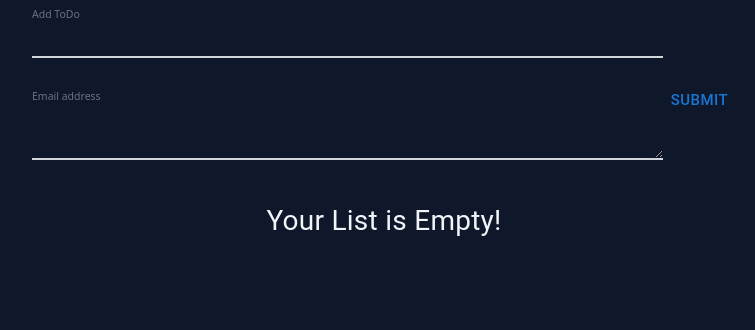
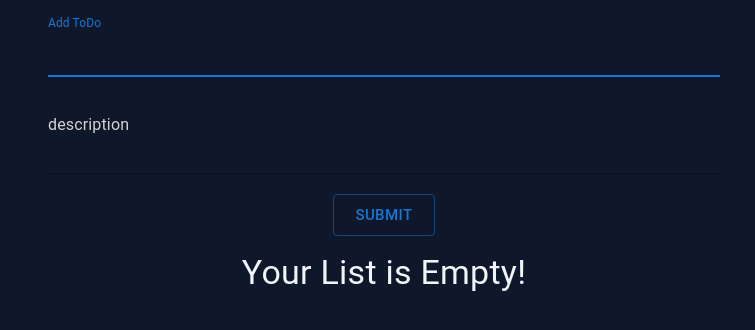
Before and after one commit to alihaghjou/ToDo-list, a React (Vite) app: page / in a window 1280 px wide. Shown: the top 330 px of the page, without its empty margins (256-1011 px from the left). Built offline with nearby package versions, Linux system fonts and the light colour scheme.

Commit message:
fixed types and styled inputs

```diff
--- a/src/App.tsx
+++ b/src/App.tsx
@@ -3,19 +3,12 @@ import { useEffect, useRef, useState } from "react";
 import Form from "./Components/Form/Form";
 import List from "./Components/List/List";
 import MessageBar from "./Components/MessageBar";
-
-export interface data {
-  id: number;
-  title: string;
-  completed: boolean;
-  date: Date;
-  description: string;
-}
+import type { todoType } from "./types/types";
 
 function App() {
   const [open, setOpen] = useState(false);
   const [isSuccess, setIsSuccess] = useState(false);
-  const [data, setData] = useState<data[]>([]);
+  const [data, setData] = useState<todoType[]>([]);
   const render = useRef(0);
 
   useEffect(() => {
@@ -43,7 +36,7 @@ function App() {
       {data?.length ? (
         <List data={data} setData={setData} />
       ) : (
-        <Typography textAlign="center" fontSize="28px">
+        <Typography variant="h4" textAlign="center">
           Your List is Empty!
         </Typography>
       )}
--- a/src/Components/Form/Form.tsx
+++ b/src/Components/Form/Form.tsx
@@ -1,12 +1,7 @@
 import React from "react";
 import { SubmitHandler, useForm } from "react-hook-form";
-import { data } from "../../App";
+import type { todoType, todoInput } from "../../types/types";
 import FormDisplay from "./FormDisplay";
-
-export interface todoInput {
-  Todo: string;
-  description: string;
-}
 
 const Form = ({
   data,
@@ -14,8 +9,8 @@ const Form = ({
   setIsSuccess,
   setOpen,
 }: {
-  data: data[];
-  setData: React.Dispatch<React.SetStateAction<data[]>>;
+  data: todoType[];
+  setData: React.Dispatch<React.SetStateAction<todoType[]>>;
   setIsSuccess: React.Dispatch<React.SetStateAction<boolean>>;
   setOpen: React.Dispatch<React.SetStateAction<boolean>>;
 }) => {
@@ -62,7 +57,7 @@ const Form = ({
   return (
     <form
       onSubmit={handleSubmit(onSubmit)}
-      className="flex flex-row w-full mb-4 justify-center items-center"
+      className="flex flex-col gap-5 w-full mb-4 justify-center items-center"
     >
       <FormDisplay register={register} />
     </form>
--- a/src/Components/Form/FormDisplay.tsx
+++ b/src/Components/Form/FormDisplay.tsx
@@ -1,6 +1,6 @@
 import { TextField, Button } from "@mui/material";
 import { UseFormRegister } from "react-hook-form";
-import { todoInput } from "./Form";
+import type { todoInput } from "../../types/types";
 
 const FormDisplay = ({
   register,
@@ -9,41 +9,40 @@ const FormDisplay = ({
 }) => {
   return (
     <>
-      <div className="w-full flex flex-col gap-4">
-        <div className="relative z-0 w-full mb-6 group">
-          <input
-            {...register("Todo", { required: true, maxLength: 50 })}
-            type="text"
-            name="add todo"
-            id="add todo"
-            className="block py-2.5 px-0 w-full text-sm text-gray-900 bg-transparent border-0 border-b-2 border-gray-300 appearance-none dark:text-white dark:border-gray-600 dark:focus:border-blue-500 focus:outline-none focus:ring-0 focus:border-blue-600 peer"
-            required
-          />
-          <label
-            htmlFor="add todo"
-            className="peer-focus:font-medium absolute text-sm text-gray-500 dark:text-gray-400 duration-300 transform -translate-y-6 scale-75 top-3 -z-10 origin-[0] peer-focus:left-0 peer-focus:text-blue-600 peer-focus:dark:text-blue-500 peer-placeholder-shown:scale-100 peer-placeholder-shown:translate-y-0 peer-focus:scale-75 peer-focus:-translate-y-6"
-          >
-            Add ToDo
-          </label>
-        </div>
-        <div className="relative z-0 w-full mb-6 group">
-          <textarea
-            {...register("description")}
-            name="description"
-            id="description"
-            className="block py-2.5 px-0 w-full text-sm text-gray-900 bg-transparent border-0 border-b-2 border-gray-300 appearance-none dark:text-white dark:border-gray-600 dark:focus:border-blue-500 focus:outline-none focus:ring-0 focus:border-blue-600 peer"
-            required
-          />
-          <label
-            htmlFor="description"
-            className="peer-focus:font-medium absolute text-sm text-gray-500 dark:text-gray-400 duration-300 transform -translate-y-6 scale-75 top-3 -z-10 origin-[0] peer-focus:left-0 peer-focus:text-blue-600 peer-focus:dark:text-blue-500 peer-placeholder-shown:scale-100 peer-placeholder-shown:translate-y-0 peer-focus:scale-75 peer-focus:-translate-y-6"
-          >
-            Email address
-          </label>
-        </div>
+      <div className="w-full flex flex-col gap-4 px-4">
+        <TextField
+          {...register("Todo", { required: true, maxLength: 50 })}
+          label="Add ToDo"
+          id="add todo"
+          variant="standard"
+          fullWidth
+          autoFocus={true}
+          sx={{
+            label: { color: "lightgray" },
+            input: { color: "aliceblue", padding: "5px", fontSize: "24px" },
+          }}
+        />
+        <TextField
+          {...register("description")}
+          id="description"
+          variant="standard"
+          label="description"
+          color="primary"
+          multiline
+          fullWidth
+          minRows="2"
+          sx={{
+            label: { color: "lightgray" },
+            textArea: { color: "aliceblue", padding: "5px" },
+          }}
+        />
       </div>
-
-      <Button type="submit" className="px-6 py-2" size="large">
+      <Button
+        variant="outlined"
+        type="submit"
+        className="px-6 py-2 text-white"
+        size="large"
+      >
         Submit
       </Button>
     </>
--- a/src/Components/Form/FormInput.tsx
+++ /dev/null
@@ -1,9 +0,0 @@
-import React from 'react'
-
-const FormInput = () => {
-  return (
-    <div>FormInput</div>
-  )
-}
-
-export default FormInput
--- a/src/Components/List/EachItemAction.tsx
+++ b/src/Components/List/EachItemAction.tsx
@@ -1,18 +1,17 @@
 import { Typography, Button } from "@mui/material";
 import CheckCircleOutlineIcon from "@mui/icons-material/CheckCircleOutline";
-import type { data } from "../../App";
+import type { todoType } from "../../types/types";
 
 const EachItemAction = ({
   item,
   data,
   setData,
 }: {
-  item: data;
-  data: data[];
-  setData: React.Dispatch<React.SetStateAction<data[]>>;
+  item: todoType;
+  data: todoType[];
+  setData: React.Dispatch<React.SetStateAction<todoType[]>>;
 }) => {
-
-  function handleActions(selected: data, action: string) {
+  function handleActions(selected: todoType, action: string) {
     if (!data) return;
     switch (action) {
       case "delete":
--- a/src/Components/List/List.tsx
+++ b/src/Components/List/List.tsx
@@ -4,18 +4,17 @@ import {
   AccordionSummary,
   Typography,
 } from "@mui/material";
-import { data } from "../../App";
 import ExpandMoreIcon from "@mui/icons-material/ExpandMore";
 import EachItemAction from "./EachItemAction";
+import type { todoType } from "../../types/types";
 
 const List = ({
   data,
   setData,
 }: {
-  data: data[];
-  setData: React.Dispatch<React.SetStateAction<data[]>>;
+  data: todoType[];
+  setData: React.Dispatch<React.SetStateAction<todoType[]>>;
 }) => {
-
   return (
     <div className="flex flex-col gap-4 my-6">
       {data.map((item) => (
@@ -23,10 +22,7 @@ const List = ({
           key={item.id}
           className="flex flex-col py-4 justify-between pr-4 border-b-2 border-sky-900 hover:shadow-xl"
         >
-          <EachItemAction item={item}
-           data={data}
-            setData={setData}
-             />
+          <EachItemAction item={item} data={data} setData={setData} />
           <Accordion
             sx={{
               background: "none",
--- a/src/index.css
+++ b/src/index.css
@@ -2,18 +2,24 @@
 @tailwind components;
 @tailwind utilities;
 
-*, *::after, *::before {
-    @apply box-border
+*,
+*::after,
+*::before {
+  @apply box-border;
 }
 
 html {
-    @apply w-3/5 m-auto
+  @apply w-3/5 m-auto;
 }
 
 body {
-    @apply p-4 m-auto bg-slate-900 text-slate-200 min-h-screen
+  @apply p-4 m-auto bg-slate-900 text-slate-200 min-h-screen;
 }
 
 body > * {
-    @apply text-slate-100
+  @apply text-slate-100;
 }
+.css-16z3zeq-MuiInputBase-root-MuiInput-root:before,
+.css-4dergt-MuiInputBase-root-MuiInput-root:before {
+  border-bottom-color: aliceblue !important;
+}
--- /dev/null
+++ b/src/types/types.ts
@@ -0,0 +1,12 @@
+export interface todoType {
+  id: number;
+  title: string;
+  completed: boolean;
+  date: Date;
+  description: string;
+}
+
+export interface todoInput {
+  Todo: string;
+  description: string;
+}
--- a/tsconfig.json
+++ b/tsconfig.json
@@ -16,6 +16,6 @@
     "noEmit": true,
     "jsx": "react-jsx"
   },
-  "include": ["src"],
+  "include": ["src", "src/types/types.ts"],
   "references": [{ "path": "./tsconfig.node.json" }]
 }
```
